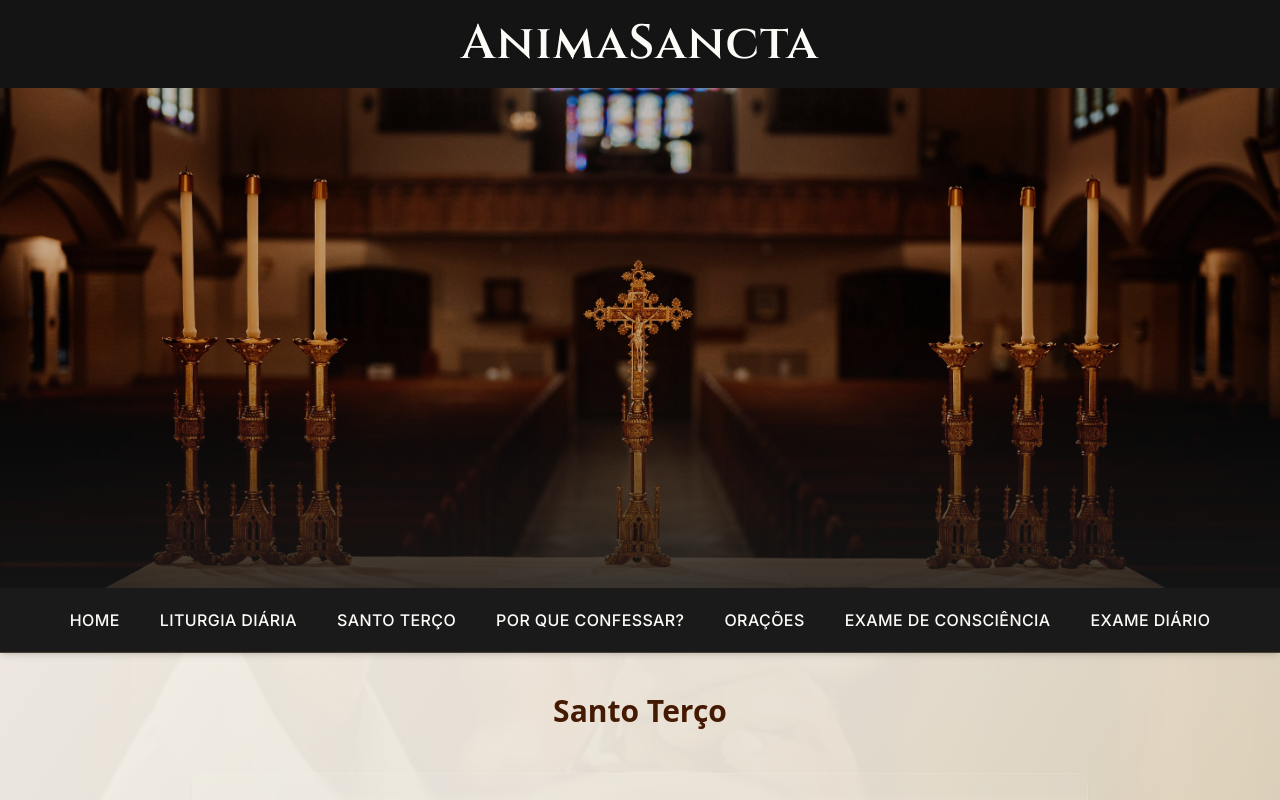
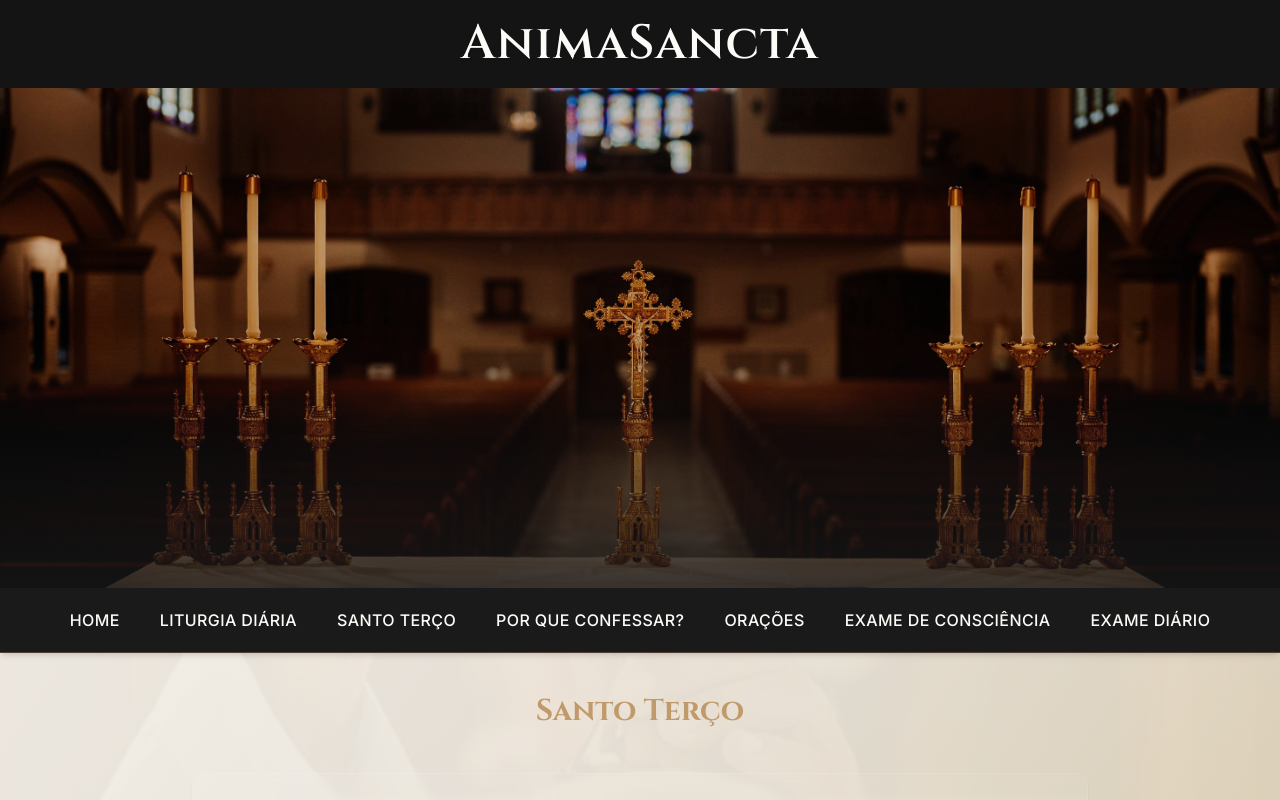
Before and after one commit to EmanuelBitenc/AnimaSancta, a Next.js app: page /terco in a window 1280 px wide. Shown: the top 800 px of the page. Built offline with nearby package versions, Linux system fonts and the light colour scheme; a web font is replaced by a local one.

Commit message:
style: update TituloPage with accent color for dark theme

```diff
--- a/src/components/tituloPage/index.tsx
+++ b/src/components/tituloPage/index.tsx
@@ -4,7 +4,7 @@ interface props {
 
 export default function TituloPage({ titulo }: props) {
   return (
-    <h1 className="text-3xl font-bold text-center pt-10 pb-5 text-amber-950">
+    <h1 className="text-3xl font-bold text-center pt-10 pb-5 text-accent font-cinzel">
       {titulo}
     </h1>
   );
```
